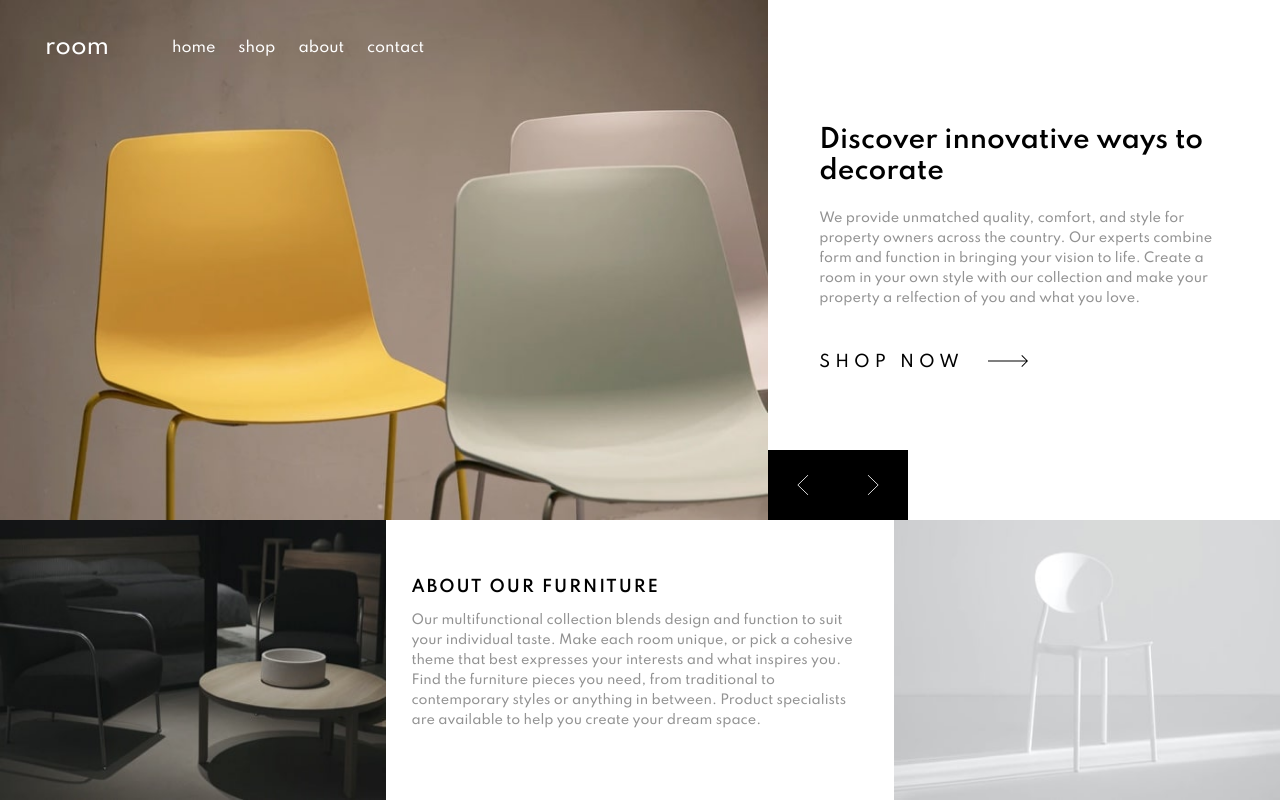
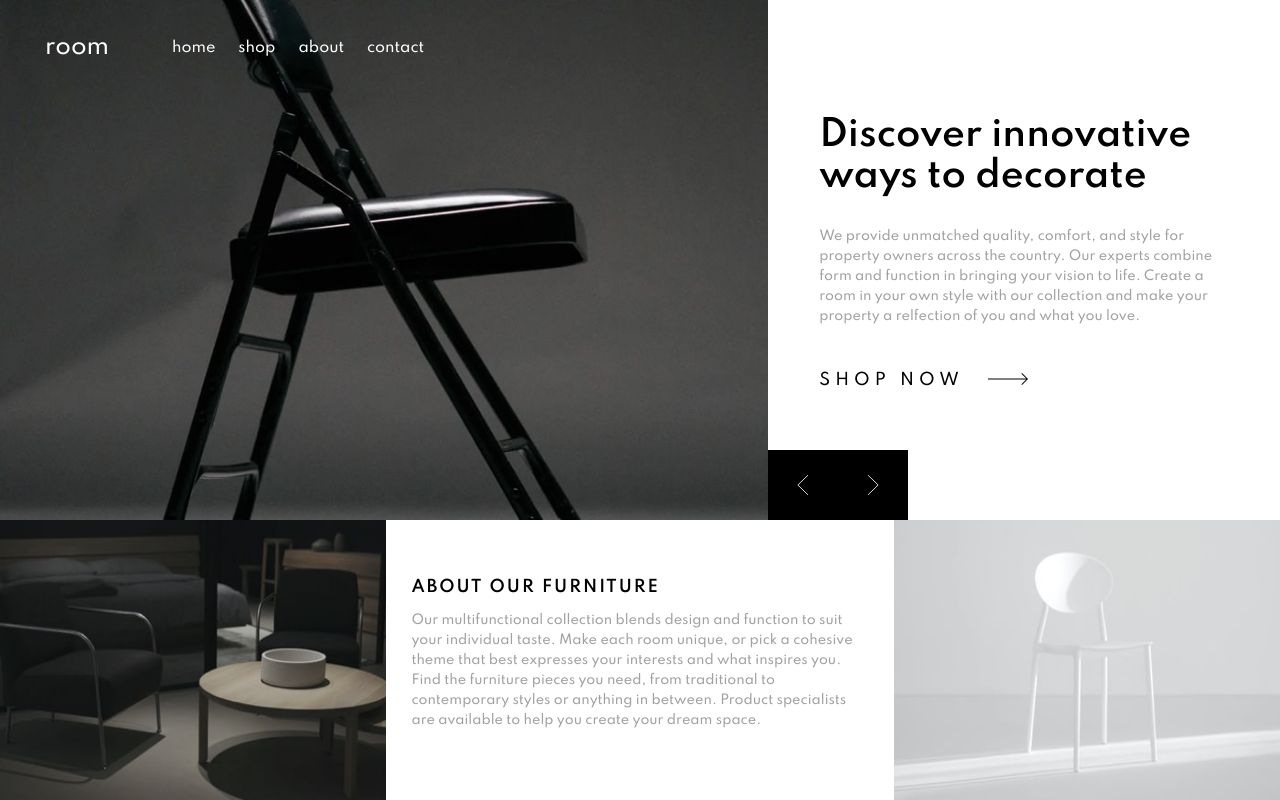
Before and after one commit to r-bota/room-page, a plain HTML site: page index.html in a window 1280 px wide. Both pictures are taken after a click on the element 803 px from the left and 485 px from the top of the page. Drawn offline with Linux system fonts and the light colour scheme.

Commit message:
JS img slider fixed

```diff
--- a/app.js
+++ b/app.js
@@ -41,9 +41,9 @@ dtRight.addEventListener("click", () => {
 })
 
 dtLeft.addEventListener("click", () => {
-    picNum += 1;
-    if (picNum === 4) {
-        picNum = 1;
+    picNum -= 1;
+    if (picNum === 0) {
+        picNum = 3;
     }
     hero.style.backgroundImage = `url(images/desktop-image-hero-${picNum}.jpg)`;
 })
--- a/scss/styles.scss
+++ b/scss/styles.scss
@@ -10,7 +10,7 @@ a { text-decoration: none;
 
 p {
     line-height: 27px;
-    color: rgb(146, 146, 146);
+    color: hsl(0, 0%, 63%);
 }
 
 h1 {
@@ -227,7 +227,7 @@ p {
      position: relative;
     & h1 {
 
-        font-size: 1.6rem;
+        font-size: 2.2rem;
     }
     & p {
         font-size: .8rem;
```
Also changed, not shown: css/styles.css.
